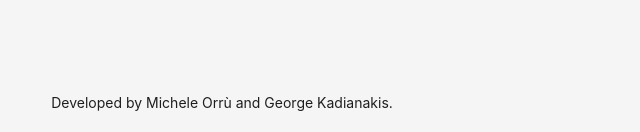
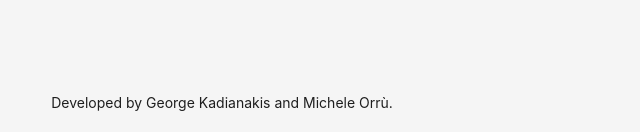
Before and after one commit to mmaker/zkalc, a React (Create React App) app in the folder frontend/: page / in a window 1280 px wide. Shown: the part 665-797 px from the top of the page, without its empty margins (418-1058 px from the left). Built offline with nearby package versions, Linux system fonts and the light colour scheme.

Commit message:
Randomize author string

```diff
--- a/frontend/src/App.js
+++ b/frontend/src/App.js
@@ -152,6 +152,12 @@ function App() {
     }
   };
 
+  const printAuthors = () => {
+    const authors = ['George Kadianakis', 'Michele Orrù']
+    authors.sort(() => Math.random() - 0.5);
+    return `Developed by ${authors[0]} and ${authors[1]}.`;
+  }
+
   return (
     <Layout style={{ height: "100vh" }}>
       <Layout.Content>
@@ -239,7 +245,7 @@ function App() {
         </Row>
       </Layout.Content>
       <Layout.Footer align="center">
-        Developed by Michele Orrù and George Kadianakis.
+        {printAuthors()}
       </Layout.Footer>
     </Layout>
   );
```
